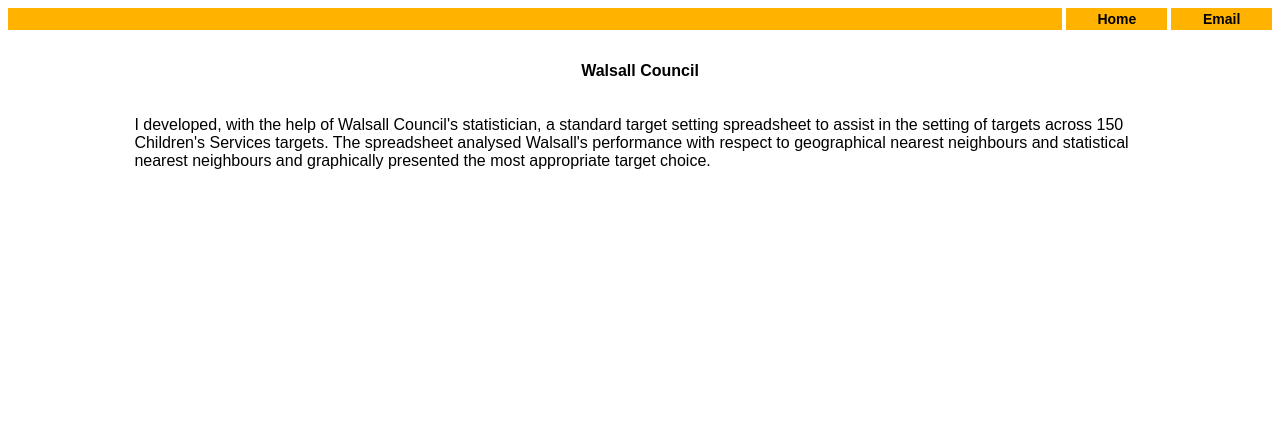
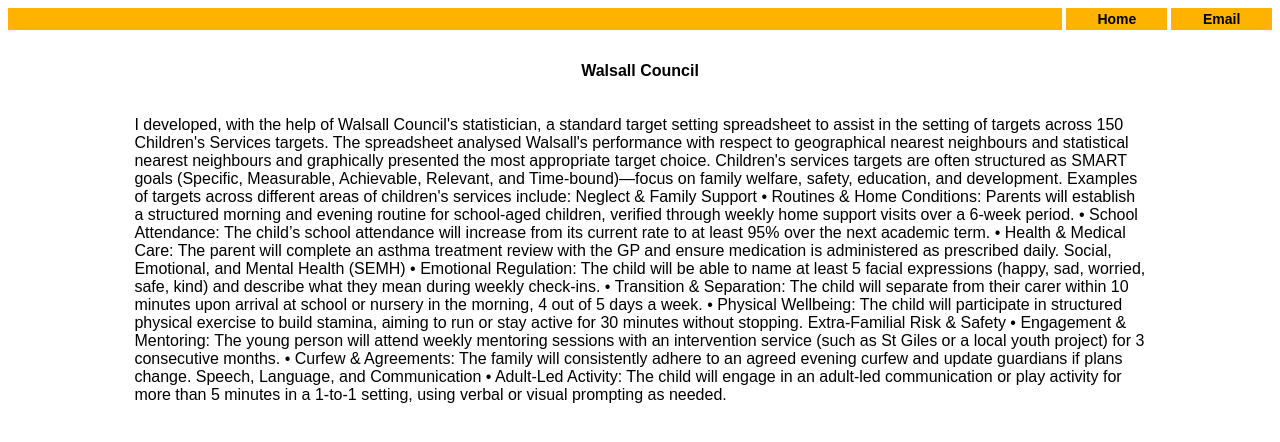
Before and after one commit to DaveTallett26/davetallett26.github.io, a Jekyll site: the page walsallmore.html, which Jekyll copies as it is, in a window 1280 px wide. Shown: the top 442 px of the page. Built offline with Jekyll 4.4.1, drawn with Linux system fonts in a browser that asks for light colours.

Commit message:
Update walsallmore.html  targets

```diff
--- a/walsallmore.html
+++ b/walsallmore.html
@@ -16,11 +16,33 @@
 </li>
 </ul>
 <div class="style62"><br/><br/><br/>Walsall Council</div>
-
 <div class="style84">
 <br/><br/>
 I developed, with the help of Walsall Council's statistician, a standard target setting spreadsheet to assist in the setting of targets across 150 Children's Services targets. The spreadsheet analysed Walsall's performance with respect to geographical nearest neighbours and statistical nearest neighbours and graphically presented the most appropriate target choice.
+Children's services targets are often structured as SMART goals (Specific, Measurable, Achievable, Relevant, and Time-bound)—focus on family welfare, safety, education, and development.
+Examples of targets across different areas of children's services include:
+
+Neglect & Family Support
+
+• Routines & Home Conditions: Parents will establish a structured morning and evening routine for school-aged children, verified through weekly home support visits over a 6-week period.
+• School Attendance: The child’s school attendance will increase from its current rate to at least 95% over the next academic term.
+• Health & Medical Care: The parent will complete an asthma treatment review with the GP and ensure medication is administered as prescribed daily.
+
+Social, Emotional, and Mental Health (SEMH)
+
+• Emotional Regulation: The child will be able to name at least 5 facial expressions (happy, sad, worried, safe, kind) and describe what they mean during weekly check-ins.
+• Transition & Separation: The child will separate from their carer within 10 minutes upon arrival at school or nursery in the morning, 4 out of 5 days a week.
+• Physical Wellbeing: The child will participate in structured physical exercise to build stamina, aiming to run or stay active for 30 minutes without stopping.
+
+Extra-Familial Risk & Safety
+
+• Engagement & Mentoring: The young person will attend weekly mentoring sessions with an intervention service (such as St Giles or a local youth project) for 3 consecutive months.
+• Curfew & Agreements: The family will consistently adhere to an agreed evening curfew and update guardians if plans change.
+
+Speech, Language, and Communication
+
+• Adult-Led Activity: The child will engage in an adult-led communication or play activity for more than 5 minutes in a 1-to-1 setting, using verbal or visual prompting as needed.
+
 </div>
-<script type="text/javascript" src="analytics.js"></script>
 </body>
 </html>
```
